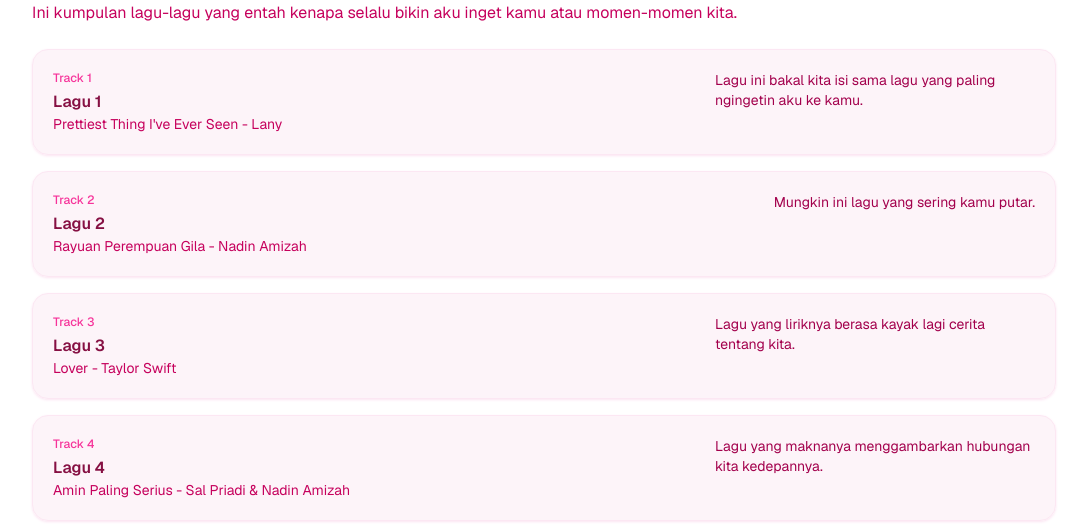
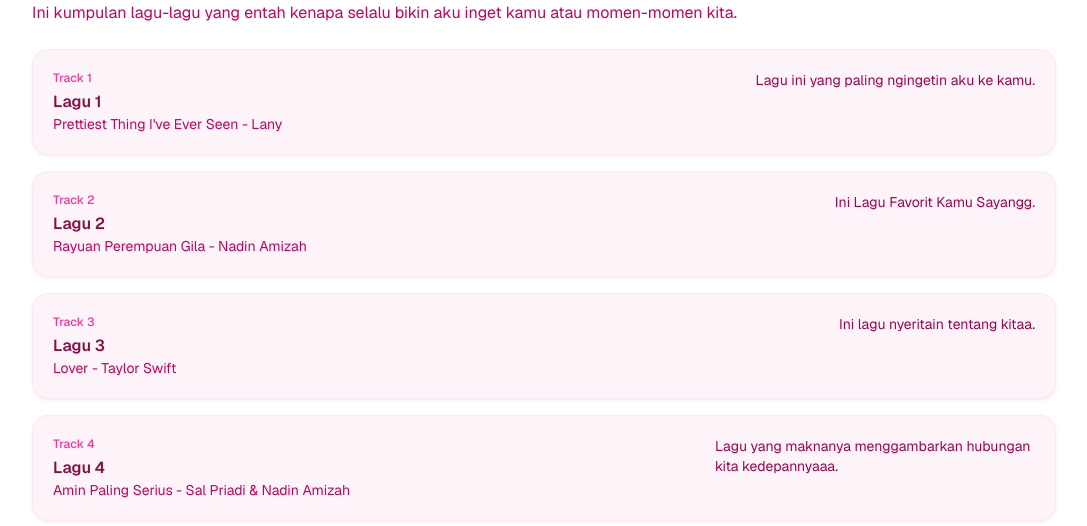
Before and after one commit to andiubai444-bot/harispesialkamu, a Next.js app: page / in a window 1280 px wide. Shown: the part 3842-4368 px from the top of the page, without its empty margins (96-1183 px from the left). Built offline with nearby package versions, Linux system fonts and the light colour scheme.

Commit message:
Update SectionKedelapan.tsx

```diff
--- a/components/SectionKedelapan/SectionKedelapan.tsx
+++ b/components/SectionKedelapan/SectionKedelapan.tsx
@@ -3,23 +3,23 @@ const playlist = [
     title: "Lagu 1",
     artist: "Prettiest Thing I've Ever Seen - Lany",
     reason:
-      "Lagu ini bakal kita isi sama lagu yang paling ngingetin aku ke kamu.",
+      "Lagu ini yang paling ngingetin aku ke kamu.",
   },
   {
     title: "Lagu 2",
     artist: "Rayuan Perempuan Gila - Nadin Amizah",
     reason:
-      "Mungkin ini lagu yang sering kamu putar.",
+      "Ini Lagu Favorit Kamu Sayangg.",
   },
   {
     title: "Lagu 3",
     artist: "Lover - Taylor Swift",
-    reason: "Lagu yang liriknya berasa kayak lagi cerita tentang kita.",
+    reason: "Ini lagu nyeritain tentang kitaa.",
   },
   {
     title: "Lagu 4",
     artist: "Amin Paling Serius - Sal Priadi & Nadin Amizah",
-    reason: "Lagu yang maknanya menggambarkan hubungan kita kedepannya.",
+    reason: "Lagu yang maknanya menggambarkan hubungan kita kedepannyaaa.",
   },
 ];
 
```
